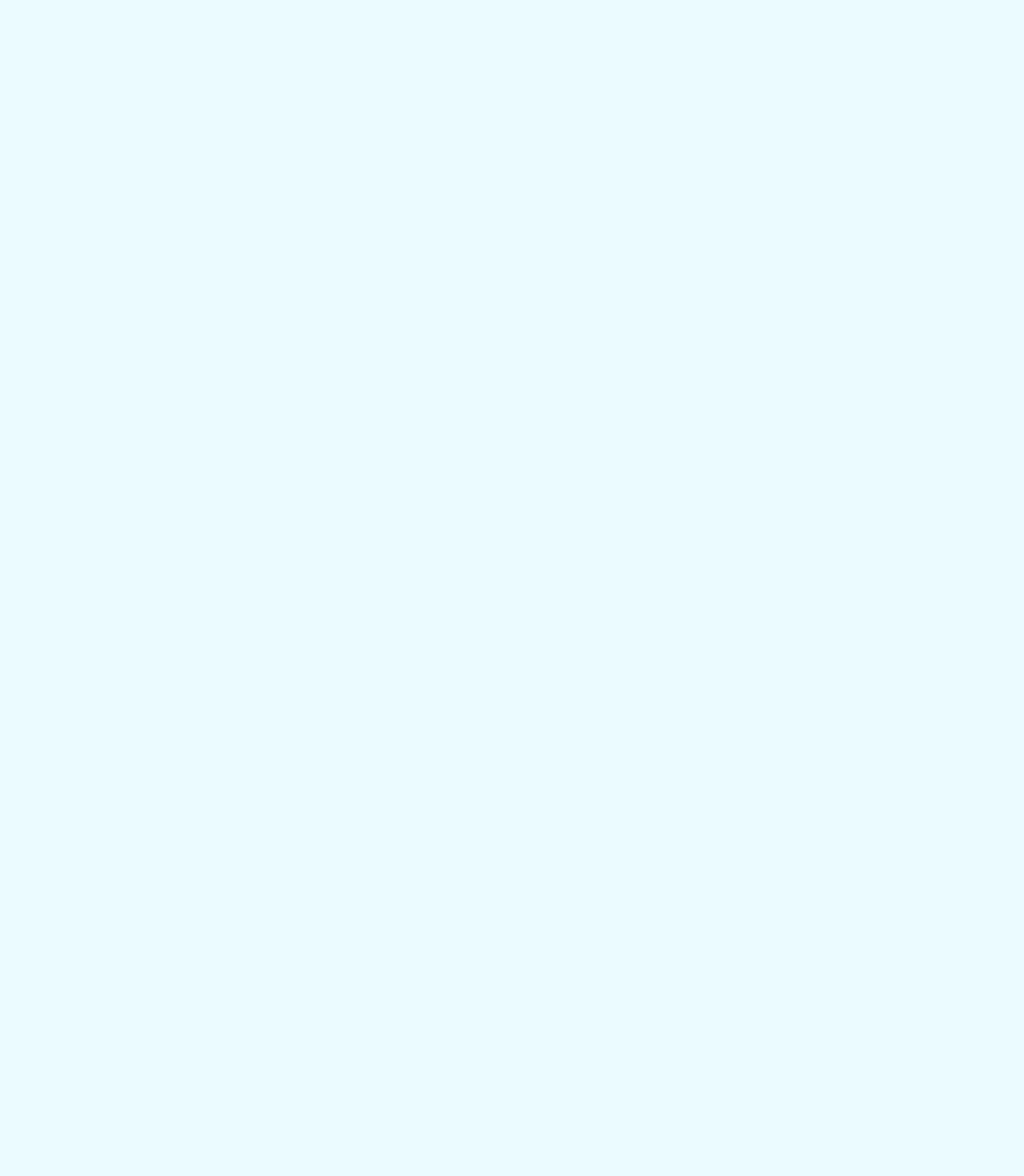
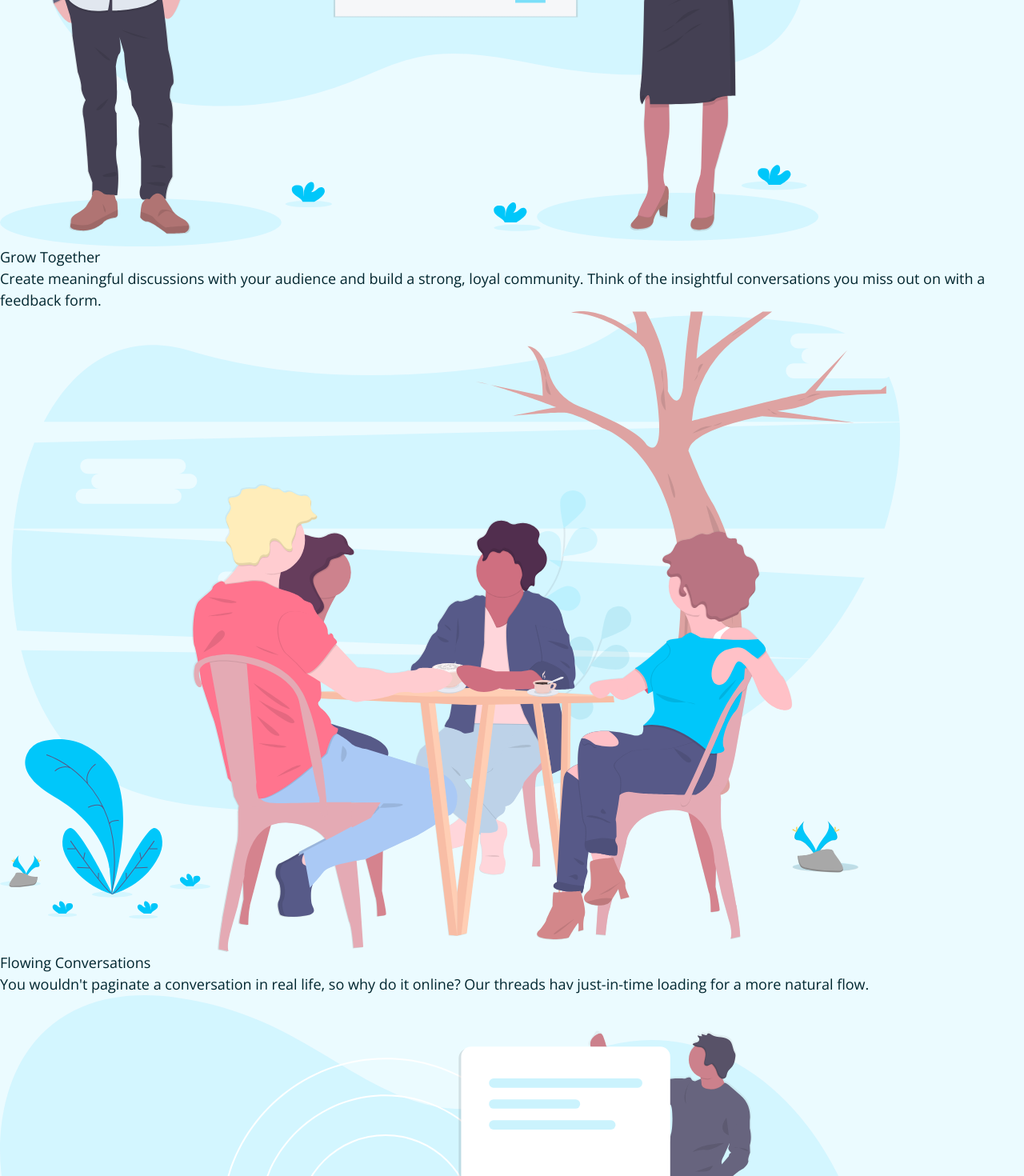
Before and after one commit to rafaelwillen/huddle-landing-page, a React (Vite) app: page / in a window 1280 px wide. Shown: the part 1330-2800 px from the top of the page at 80% size. Before the commit the page ends 800 px from the top, so only its background shows below. Built offline with nearby package versions, Linux system fonts and the light colour scheme.

Commit message:
Add the sections structure

```diff
--- a/src/App.tsx
+++ b/src/App.tsx
@@ -1,9 +1,42 @@
+import flowingConversations from "./assets/images/illustration-flowing-conversation.svg";
+import growTogether from "./assets/images/illustration-grow-together.svg";
+import yourUsers from "./assets/images/illustration-your-users.svg";
+import BodySections, {
+  SectionCardType
+} from "./components/sections/BodySections";
 import Header from "./components/sections/Header";
+
+const sectionCards: SectionCardType[] = [
+  {
+    imgSrc: growTogether,
+    heading: "Grow Together",
+    content: ` Create meaningful discussions with your audience and build a strong,
+    loyal community. Think of the insightful conversations you miss out
+    on with a feedback form.`,
+  },
+  {
+    imgSrc: flowingConversations,
+    heading: "Flowing Conversations",
+    content: `You wouldn't paginate a conversation
+     in real life, so why do it online? Our
+     threads hav just-in-time loading for a more natural flow.`,
+  },
+  {
+    imgSrc: yourUsers,
+    heading: "Your Users",
+    content: `It takes no time at all to integrate
+     Huddle with your app's authentication solution. This means
+     once signed in to your app, your users can start chatting immediately.`,
+  },
+];
 
 function App() {
   return (
     <>
       <Header />
+      <main>
+        <BodySections sectionCards={sectionCards} />
+      </main>
     </>
   );
 }
--- /dev/null
+++ b/src/components/sections/BodySections.tsx
@@ -0,0 +1,25 @@
+import { FC } from "react";
+
+export type SectionCardType = {
+  imgSrc: string;
+  heading: string;
+  content: string;
+};
+
+const BodySections: FC<{ sectionCards: SectionCardType[] }> = ({
+  sectionCards,
+}) => {
+  return (
+    <>
+      {sectionCards.map(({ content, heading, imgSrc }, index) => (
+        <section key={index}>
+          <img src={imgSrc} alt={heading} />
+          <h2>{heading}</h2>
+          <p>{content}</p>
+        </section>
+      ))}
+    </>
+  );
+};
+
+export default BodySections;
```
